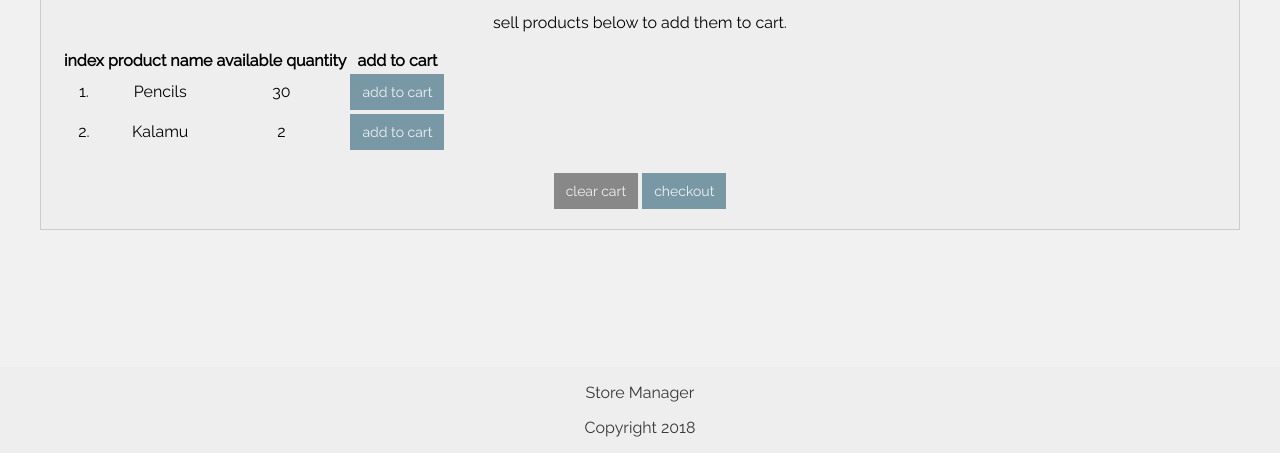
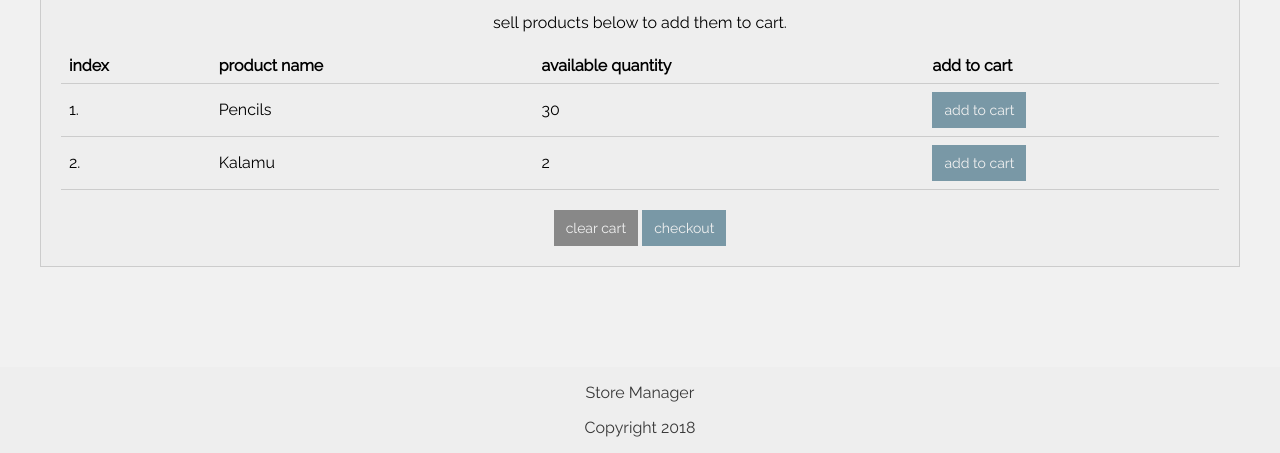
Before and after one commit to bryyoz/store-manager-ui, a plain HTML site: page sale-cart.html in a window 1280 px wide. Shown: the part 347-800 px from the top of the page. Drawn offline with Linux system fonts and the light colour scheme.

Commit message:
[feature #161067086] create sale-cart-page styles for the table that has a list of products

```diff
--- a/assets/css/style.css
+++ b/assets/css/style.css
@@ -103,7 +103,21 @@ nav li a:hover {
 .margin-bottom {
   margin-bottom: 20px;
 }
-.footer{
+table {
+  border-collapse: collapse;
+  width: 100%;
+}
+th,
+td {
+  padding: 8px;
+  text-align: left;
+  border-bottom: 1px solid #ccc;
+}
+
+tr:hover {
+  background: #ddd;
+}
+.footer {
   position: fixed;
   left: 0;
   bottom: 0;
```
